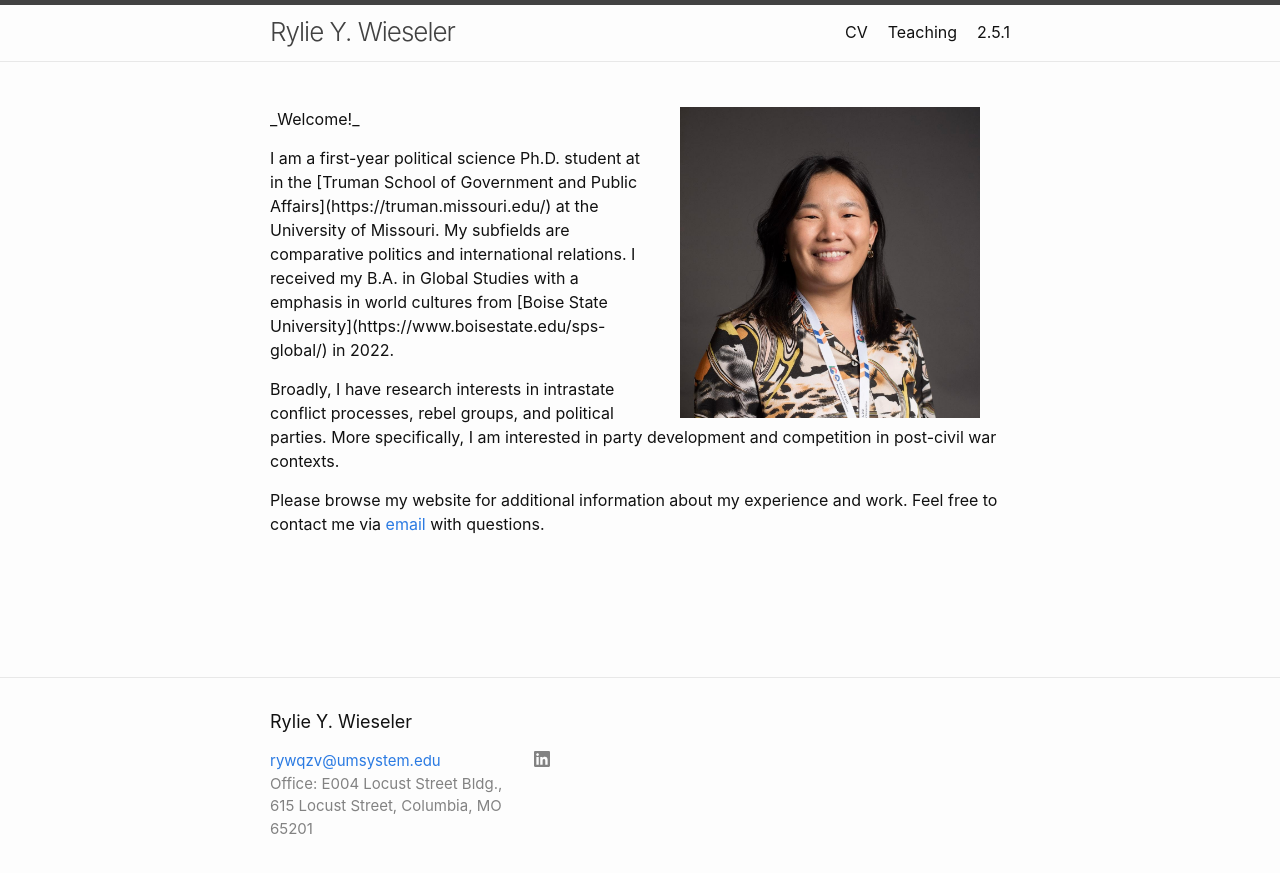
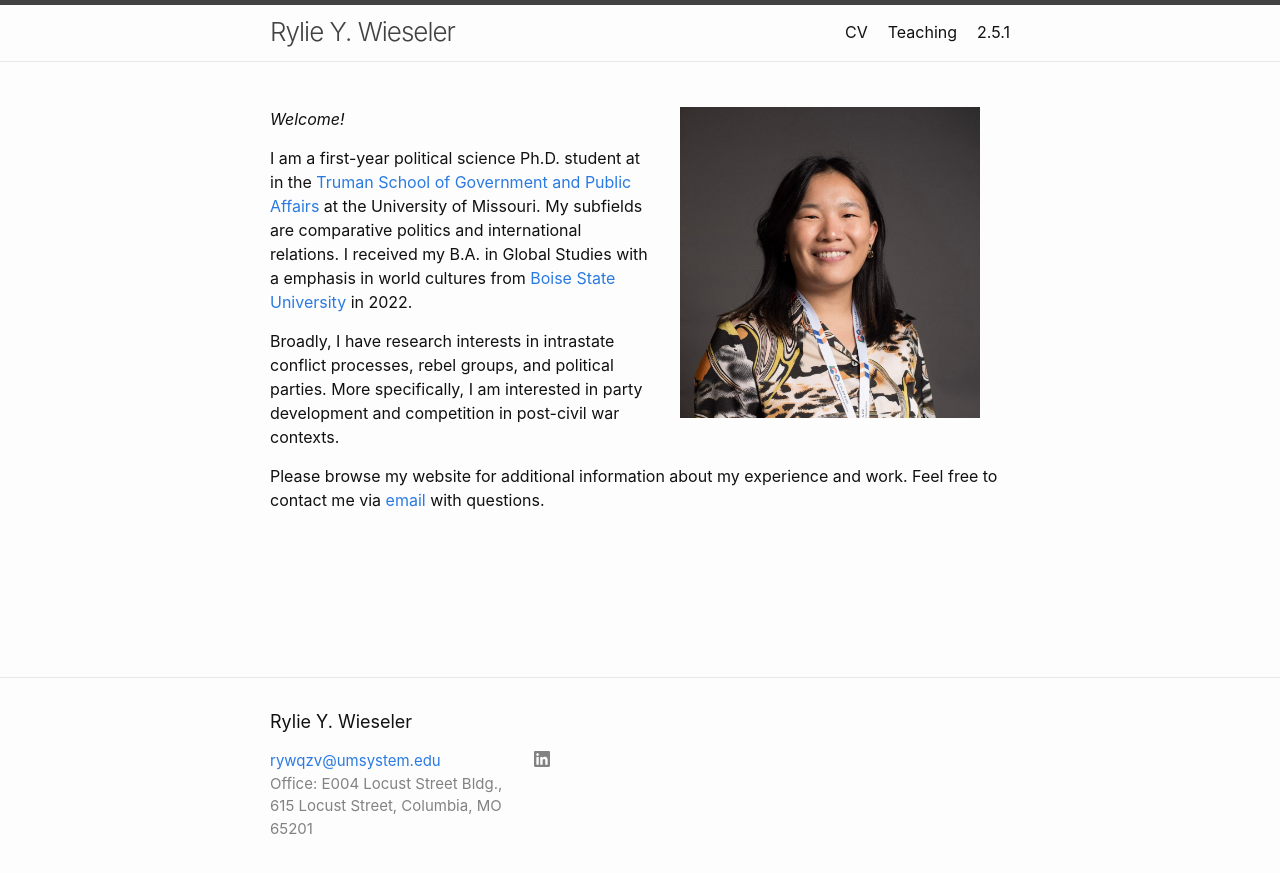
Before and after one commit to ryliewieseler/ryliewieseler.github.io, a Jekyll site: the page built from index.md, in a window 1280 px wide. Shown: the top 873 px of the page. Built offline with Jekyll 4.4.1, drawn with Linux system fonts in a browser that asks for light colours.

Commit message:
Update index.md

```diff
--- a/index.md
+++ b/index.md
@@ -9,11 +9,11 @@ layout: home
 ---
 
 <img align="right" src="files/wieseler.jpg" width="300" hspace="30" />
-<p>
+
 _Welcome!_
-<p>
+
 I am a first-year political science Ph.D. student at in the [Truman School of Government and Public Affairs](https://truman.missouri.edu/) at the University of Missouri. My subfields are comparative politics and international relations. I received my B.A. in Global Studies with a emphasis in world cultures from [Boise State University](https://www.boisestate.edu/sps-global/) in 2022.
-<p>
+
 Broadly, I have research interests in intrastate conflict processes, rebel groups, and political parties. More specifically, I am interested in party development and competition in post-civil war contexts.
-<p>
+
 Please browse my website for additional information about my experience and work. Feel free to contact me via <a href = "mailto: rywqzv@umsystem.edu">email</a> with questions.
```
